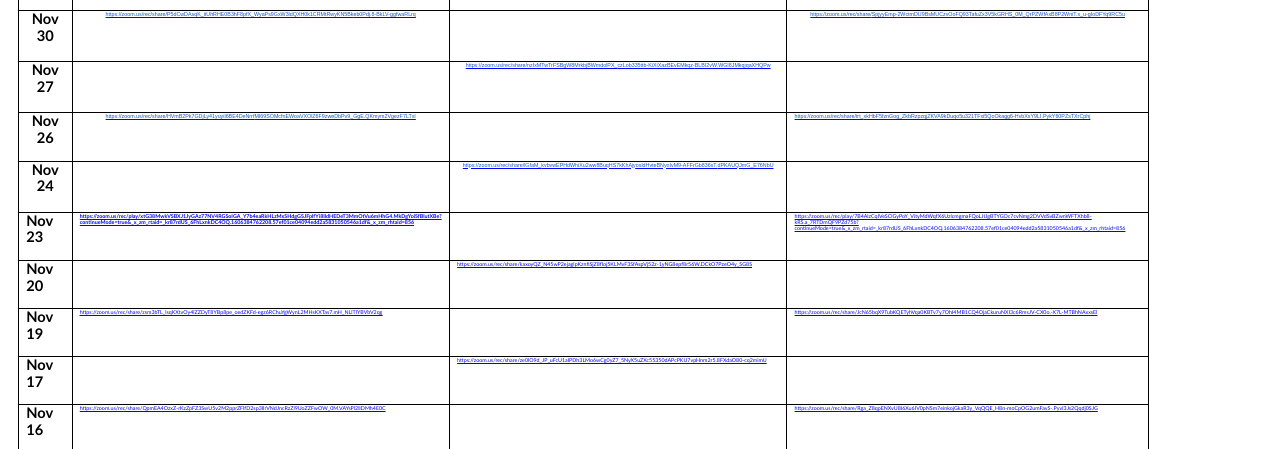
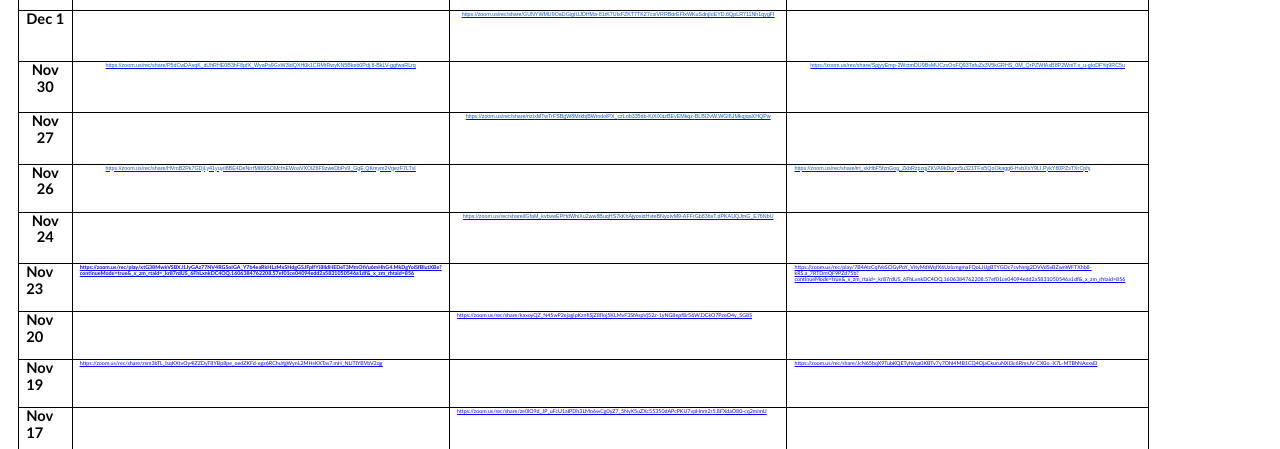
Before and after one commit to umarsuleman/umarsuleman.github.io, a plain HTML site: page index.htm in a window 1280 px wide. Shown: the part 334-783 px from the top of the page. Drawn offline with Linux system fonts and the light colour scheme.

Commit message:
Links Uploaded till December 1

```diff
--- a/index.htm
+++ b/index.htm
@@ -15,16 +15,16 @@ xmlns="http://www.w3.org/TR/REC-html40">
   <o:Author>20576</o:Author>
   <o:Template>Normal</o:Template>
   <o:LastAuthor>Shahraiz Durrani</o:LastAuthor>
-  <o:Revision>25</o:Revision>
-  <o:TotalTime>87</o:TotalTime>
+  <o:Revision>26</o:Revision>
+  <o:TotalTime>89</o:TotalTime>
   <o:Created>2020-11-16T13:42:00Z</o:Created>
-  <o:LastSaved>2020-11-30T17:16:00Z</o:LastSaved>
+  <o:LastSaved>2020-12-03T09:47:00Z</o:LastSaved>
   <o:Pages>1</o:Pages>
-  <o:Words>1237</o:Words>
-  <o:Characters>7056</o:Characters>
-  <o:Lines>58</o:Lines>
-  <o:Paragraphs>16</o:Paragraphs>
-  <o:CharactersWithSpaces>8277</o:CharactersWithSpaces>
+  <o:Words>1275</o:Words>
+  <o:Characters>7271</o:Characters>
+  <o:Lines>60</o:Lines>
+  <o:Paragraphs>17</o:Paragraphs>
+  <o:CharactersWithSpaces>8529</o:CharactersWithSpaces>
   <o:Version>16.00</o:Version>
  </o:DocumentProperties>
 </xml><![endif]-->
@@ -941,6 +941,55 @@ display:none;mso-hide:all'>Bottom of Form<o:p></o:p></span></p>
   <p class=MsoNormal align=center style='text-align:center;mso-element:frame;
   mso-element-frame-hspace:9.0pt;mso-element-wrap:around;mso-element-anchor-vertical:
   paragraph;mso-element-anchor-horizontal:page;mso-element-left:.05pt;
+  mso-element-top:40.15pt;mso-height-rule:exactly'><b>Dec 1</b></p>
+  </td>
+  <td width=508 valign=top style='width:253.8pt;border-top:none;border-left:
+  none;border-bottom:solid black 1.0pt;mso-border-bottom-themecolor:text1;
+  border-right:solid black 1.0pt;mso-border-right-themecolor:text1;mso-border-top-alt:
+  solid black .5pt;mso-border-top-themecolor:text1;mso-border-left-alt:solid black .5pt;
+  mso-border-left-themecolor:text1;mso-border-alt:solid black .5pt;mso-border-themecolor:
+  text1;padding:0in 5.4pt 0in 5.4pt'>
+  <p class=MsoNormal align=center style='text-align:center;mso-element:frame;
+  mso-element-frame-hspace:9.0pt;mso-element-wrap:around;mso-element-anchor-vertical:
+  paragraph;mso-element-anchor-horizontal:page;mso-element-left:.05pt;
+  mso-element-top:40.15pt;mso-height-rule:exactly'><b><span style='font-size:
+  24.0pt;line-height:115%'><o:p>&nbsp;</o:p></span></b></p>
+  </td>
+  <td width=538 valign=top style='width:268.8pt;border-top:none;border-left:
+  none;border-bottom:solid black 1.0pt;mso-border-bottom-themecolor:text1;
+  border-right:solid black 1.0pt;mso-border-right-themecolor:text1;mso-border-top-alt:
+  solid black .5pt;mso-border-top-themecolor:text1;mso-border-left-alt:solid black .5pt;
+  mso-border-left-themecolor:text1;mso-border-alt:solid black .5pt;mso-border-themecolor:
+  text1;padding:0in 5.4pt 0in 5.4pt'>
+  <p class=MsoNormal align=center style='text-align:center;mso-element:frame;
+  mso-element-frame-hspace:9.0pt;mso-element-wrap:around;mso-element-anchor-vertical:
+  paragraph;mso-element-anchor-horizontal:page;mso-element-left:.05pt;
+  mso-element-top:40.15pt;mso-height-rule:exactly'><span style='font-size:4.0pt;
+  line-height:115%;font-family:"Arial",sans-serif'><a
+  href="https://zoom.us/rec/share/GUNYWMU9OaDGigIUJDHMa-81tK7UIxFZKT7TKZ7csiVRRBdrEFIxWKuSdnjIoEYD.6QpLR711Nh1qygFI"
+  target="_blank"><span style='color:#1155CC;background:white'>https://zoom.us/rec/share/<wbr>GUNYWMU9OaDGigIUJDHMa-<wbr>81tK7UIxFZKT7TKZ7csiVRRBdrEFIx<wbr>WKuSdnjIoEYD.6QpLR711Nh1qygFI</span></a><b><o:p></o:p></b></span></p>
+  </td>
+  <td width=562 valign=top style='width:3.9in;border-top:none;border-left:none;
+  border-bottom:solid black 1.0pt;mso-border-bottom-themecolor:text1;
+  border-right:solid black 1.0pt;mso-border-right-themecolor:text1;mso-border-top-alt:
+  solid black .5pt;mso-border-top-themecolor:text1;mso-border-left-alt:solid black .5pt;
+  mso-border-left-themecolor:text1;mso-border-alt:solid black .5pt;mso-border-themecolor:
+  text1;padding:0in 5.4pt 0in 5.4pt'>
+  <p class=MsoNormal align=center style='text-align:center;mso-element:frame;
+  mso-element-frame-hspace:9.0pt;mso-element-wrap:around;mso-element-anchor-vertical:
+  paragraph;mso-element-anchor-horizontal:page;mso-element-left:.05pt;
+  mso-element-top:40.15pt;mso-height-rule:exactly'><b><span style='font-size:
+  24.0pt;line-height:115%'><o:p>&nbsp;</o:p></span></b></p>
+  </td>
+ </tr>
+ <tr style='mso-yfti-irow:2'>
+  <td width=90 valign=top style='width:44.75pt;border:solid black 1.0pt;
+  mso-border-themecolor:text1;border-top:none;mso-border-top-alt:solid black .5pt;
+  mso-border-top-themecolor:text1;mso-border-alt:solid black .5pt;mso-border-themecolor:
+  text1;padding:0in 5.4pt 0in 5.4pt'>
+  <p class=MsoNormal align=center style='text-align:center;mso-element:frame;
+  mso-element-frame-hspace:9.0pt;mso-element-wrap:around;mso-element-anchor-vertical:
+  paragraph;mso-element-anchor-horizontal:page;mso-element-left:.05pt;
   mso-element-top:40.15pt;mso-height-rule:exactly'><b>Nov 30</b></p>
   </td>
   <td width=508 valign=top style='width:253.8pt;border-top:none;border-left:
@@ -984,7 +1033,7 @@ display:none;mso-hide:all'>Bottom of Form<o:p></o:p></span></p>
   target="_blank"><span style='color:#1155CC;background:white'>https://zoom.us/rec/share/<wbr>SpjyyEmp-<wbr>2WctmDU9BsMUCzvOoFQ93TafuZx3V5<wbr>kGRHS_0M_QrPZWfAxB8P2WniT.x_u-<wbr>gIoDFYq9RC5u</span></a><b><o:p></o:p></b></span></p>
   </td>
  </tr>
- <tr style='mso-yfti-irow:2'>
+ <tr style='mso-yfti-irow:3'>
   <td width=90 valign=top style='width:44.75pt;border:solid black 1.0pt;
   mso-border-themecolor:text1;border-top:none;mso-border-top-alt:solid black .5pt;
   mso-border-top-themecolor:text1;mso-border-alt:solid black .5pt;mso-border-themecolor:
@@ -1035,7 +1084,7 @@ display:none;mso-hide:all'>Bottom of Form<o:p></o:p></span></p>
   24.0pt;line-height:115%'><o:p>&nbsp;</o:p></span></b></p>
   </td>
  </tr>
- <tr style='mso-yfti-irow:3'>
+ <tr style='mso-yfti-irow:4'>
   <td width=90 valign=top style='width:44.75pt;border:solid black 1.0pt;
   mso-border-themecolor:text1;border-top:none;mso-border-top-alt:solid black .5pt;
   mso-border-top-themecolor:text1;mso-border-alt:solid black .5pt;mso-border-themecolor:
@@ -1087,7 +1136,7 @@ display:none;mso-hide:all'>Bottom of Form<o:p></o:p></span></p>
   background:white'>https://zoom.us/rec/share/trt_<wbr>xkHbF5fznGog_<wbr>ZkbRzpzqjZKVA9kDuqo5u321TFxi5Q<wbr>oOkagg6-HvbXsY9LI.<wbr>PykY60PZsTXrCphj</span></a><b><o:p></o:p></b></span></p>
   </td>
  </tr>
- <tr style='mso-yfti-irow:4'>
+ <tr style='mso-yfti-irow:5'>
   <td width=90 valign=top style='width:44.75pt;border:solid black 1.0pt;
   mso-border-themecolor:text1;border-top:none;mso-border-top-alt:solid black .5pt;
   mso-border-top-themecolor:text1;mso-border-alt:solid black .5pt;mso-border-themecolor:
@@ -1137,7 +1186,7 @@ display:none;mso-hide:all'>Bottom of Form<o:p></o:p></span></p>
   24.0pt;line-height:115%'><o:p>&nbsp;</o:p></span></b></p>
   </td>
  </tr>
- <tr style='mso-yfti-irow:5'>
+ <tr style='mso-yfti-irow:6'>
   <td width=90 valign=top style='width:44.75pt;border:solid black 1.0pt;
   mso-border-themecolor:text1;border-top:none;mso-border-top-alt:solid black .5pt;
   mso-border-top-themecolor:text1;mso-border-alt:solid black .5pt;mso-border-themecolor:
@@ -1183,7 +1232,7 @@ display:none;mso-hide:all'>Bottom of Form<o:p></o:p></span></p>
   href="https://zoom.us/rec/play/7B4AlzCqIVeSClGyPoY_VityMdWqfX6UzlcmgmaFQoLJUgBTYGOc7cvNmg2DVVdSvBZwnWFTXhb8-kRS.a_7RTDmQF9PZd75b?continueMode=true&amp;_x_zm_rtaid=_kr87rdUS_6FhLxnkDC4OQ.1606384762208.57ef01ce04094edd2a5831050546a1df&amp;_x_zm_rhtaid=856">https://zoom.us/rec/play/7B4AlzCqIVeSClGyPoY_VityMdWqfX6UzlcmgmaFQoLJUgBTYGOc7cvNmg2DVVdSvBZwnWFTXhb8-kRS.a_7RTDmQF9PZd75b?continueMode=true&amp;_x_zm_rtaid=_kr87rdUS_6FhLxnkDC4OQ.1606384762208.57ef01ce04094edd2a5831050546a1df&amp;_x_zm_rhtaid=856</a><o:p></o:p></span></p>
   </td>
  </tr>
- <tr style='mso-yfti-irow:6'>
+ <tr style='mso-yfti-irow:7'>
   <td width=90 valign=top style='width:44.75pt;border:solid black 1.0pt;
   mso-border-themecolor:text1;border-top:none;mso-border-top-alt:solid black .5pt;
   mso-border-top-themecolor:text1;mso-border-alt:solid black .5pt;mso-border-themecolor:
@@ -1218,7 +1267,7 @@ display:none;mso-hide:all'>Bottom of Form<o:p></o:p></span></p>
   mso-border-left-themecolor:text1;mso-border-alt:solid black .5pt;mso-border-themecolor:
   text1;padding:0in 5.4pt 0in 5.4pt'></td>
  </tr>
- <tr style='mso-yfti-irow:7'>
+ <tr style='mso-yfti-irow:8'>
   <td width=90 valign=top style='width:44.75pt;border:solid black 1.0pt;
   mso-border-themecolor:text1;border-top:none;mso-border-top-alt:solid black .5pt;
   mso-border-top-themecolor:text1;mso-border-alt:solid black .5pt;mso-border-themecolor:
@@ -1264,7 +1313,7 @@ display:none;mso-hide:all'>Bottom of Form<o:p></o:p></span></p>
   href="https://zoom.us/rec/share/JcN65bqX9TubKQETyhVqa0KBTv7y7OhI4MB1CQ4OjaCkuruNXI3c6RmsJV-CX0o.-X7L-MTBhNAxxsEl">https://zoom.us/rec/share/JcN65bqX9TubKQETyhVqa0KBTv7y7OhI4MB1CQ4OjaCkuruNXI3c6RmsJV-CX0o.-X7L-MTBhNAxxsEl</a><o:p></o:p></span></p>
   </td>
  </tr>
- <tr style='mso-yfti-irow:8'>
+ <tr style='mso-yfti-irow:9'>
   <td width=90 valign=top style='width:44.75pt;border:solid black 1.0pt;
   mso-border-themecolor:text1;border-top:none;mso-border-top-alt:solid black .5pt;
   mso-border-top-themecolor:text1;mso-border-alt:solid black .5pt;mso-border-themecolor:
@@ -1299,7 +1348,7 @@ display:none;mso-hide:all'>Bottom of Form<o:p></o:p></span></p>
   mso-border-left-themecolor:text1;mso-border-alt:solid black .5pt;mso-border-themecolor:
   text1;padding:0in 5.4pt 0in 5.4pt'></td>
  </tr>
- <tr style='mso-yfti-irow:9'>
+ <tr style='mso-yfti-irow:10'>
   <td width=90 valign=top style='width:44.75pt;border:solid black 1.0pt;
   mso-border-themecolor:text1;border-top:none;mso-border-top-alt:solid black .5pt;
   mso-border-top-themecolor:text1;mso-border-alt:solid black .5pt;mso-border-themecolor:
@@ -1345,7 +1394,7 @@ display:none;mso-hide:all'>Bottom of Form<o:p></o:p></span></p>
   href="https://zoom.us/rec/share/Rga_Z8qpENXvU8I6Xu6IV0pNSm7einkojGkaR3y_VqQQE_H8n-moCpOG2umFavS-.Pyvl3Js2Qqdj0SJG">https://zoom.us/rec/share/Rga_Z8qpENXvU8I6Xu6IV0pNSm7einkojGkaR3y_VqQQE_H8n-moCpOG2umFavS-.Pyvl3Js2Qqdj0SJG</a><o:p></o:p></span></p>
   </td>
  </tr>
- <tr style='mso-yfti-irow:10'>
+ <tr style='mso-yfti-irow:11'>
   <td width=90 valign=top style='width:44.75pt;border:solid black 1.0pt;
   mso-border-themecolor:text1;border-top:none;mso-border-top-alt:solid black .5pt;
   mso-border-top-themecolor:text1;mso-border-alt:solid black .5pt;mso-border-themecolor:
@@ -1391,7 +1440,7 @@ display:none;mso-hide:all'>Bottom of Form<o:p></o:p></span></p>
   style='font-size:4.0pt;line-height:115%'><o:p>&nbsp;</o:p></span></p>
   </td>
  </tr>
- <tr style='mso-yfti-irow:11'>
+ <tr style='mso-yfti-irow:12'>
   <td width=90 valign=top style='width:44.75pt;border:solid black 1.0pt;
   mso-border-themecolor:text1;border-top:none;mso-border-top-alt:solid black .5pt;
   mso-border-top-themecolor:text1;mso-border-alt:solid black .5pt;mso-border-themecolor:
@@ -1437,7 +1486,7 @@ display:none;mso-hide:all'>Bottom of Form<o:p></o:p></span></p>
   href="https://zoom.us/rec/share/WdS1bWc-c-ewIbV1EC44aIk22mR4Gavkq2DUHX4kv-uI7Y5bf7tKQS-ORKYHp__L.y-GZ5dgEPjMcya0D">https://zoom.us/rec/share/WdS1bWc-c-ewIbV1EC44aIk22mR4Gavkq2DUHX4kv-uI7Y5bf7tKQS-ORKYHp__L.y-GZ5dgEPjMcya0D</a><o:p></o:p></span></p>
   </td>
  </tr>
- <tr style='mso-yfti-irow:12'>
+ <tr style='mso-yfti-irow:13'>
   <td width=90 valign=top style='width:44.75pt;border:solid black 1.0pt;
   mso-border-themecolor:text1;border-top:none;mso-border-top-alt:solid black .5pt;
   mso-border-top-themecolor:text1;mso-border-alt:solid black .5pt;mso-border-themecolor:
@@ -1482,7 +1531,7 @@ display:none;mso-hide:all'>Bottom of Form<o:p></o:p></span></p>
   style='font-size:4.0pt;line-height:115%'><o:p>&nbsp;</o:p></span></p>
   </td>
  </tr>
- <tr style='mso-yfti-irow:13'>
+ <tr style='mso-yfti-irow:14'>
   <td width=90 valign=top style='width:44.75pt;border:solid black 1.0pt;
   mso-border-themecolor:text1;border-top:none;mso-border-top-alt:solid black .5pt;
   mso-border-top-themecolor:text1;mso-border-alt:solid black .5pt;mso-border-themecolor:
@@ -1529,7 +1578,7 @@ display:none;mso-hide:all'>Bottom of Form<o:p></o:p></span></p>
   href="https://zoom.us/rec/share/n_4xgRX7H4WGzhMpddSfDs1VPzkNp3bodxcjZsnWBtndATJ20gN-c_jv5OKZRKV0.pL-CkaWQLlmNw_D4">https://zoom.us/rec/share/n_4xgRX7H4WGzhMpddSfDs1VPzkNp3bodxcjZsnWBtndATJ20gN-c_jv5OKZRKV0.pL-CkaWQLlmNw_D4</a><o:p></o:p></span></p>
   </td>
  </tr>
- <tr style='mso-yfti-irow:14'>
+ <tr style='mso-yfti-irow:15'>
   <td width=90 valign=top style='width:44.75pt;border:solid black 1.0pt;
   mso-border-themecolor:text1;border-top:none;mso-border-top-alt:solid black .5pt;
   mso-border-top-themecolor:text1;mso-border-alt:solid black .5pt;mso-border-themecolor:
@@ -1574,7 +1623,7 @@ display:none;mso-hide:all'>Bottom of Form<o:p></o:p></span></p>
   style='font-size:4.0pt;line-height:115%'><o:p>&nbsp;</o:p></span></p>
   </td>
  </tr>
- <tr style='mso-yfti-irow:15'>
+ <tr style='mso-yfti-irow:16'>
   <td width=90 valign=top style='width:44.75pt;border:solid black 1.0pt;
   mso-border-themecolor:text1;border-top:none;mso-border-top-alt:solid black .5pt;
   mso-border-top-themecolor:text1;mso-border-alt:solid black .5pt;mso-border-themecolor:
@@ -1620,7 +1669,7 @@ display:none;mso-hide:all'>Bottom of Form<o:p></o:p></span></p>
   href="https://zoom.us/rec/share/4QwShkRjiIdpzmL5YoLFDjlrKebUJXuDv9hHAoVoVtob-pxbjKyTK5tiXryNt6O4.E00ueSfk41oz7vFJ">https://zoom.us/rec/share/4QwShkRjiIdpzmL5YoLFDjlrKebUJXuDv9hHAoVoVtob-pxbjKyTK5tiXryNt6O4.E00ueSfk41oz7vFJ</a><o:p></o:p></span></p>
   </td>
  </tr>
- <tr style='mso-yfti-irow:16'>
+ <tr style='mso-yfti-irow:17'>
   <td width=90 valign=top style='width:44.75pt;border:solid black 1.0pt;
   mso-border-themecolor:text1;border-top:none;mso-border-top-alt:solid black .5pt;
   mso-border-top-themecolor:text1;mso-border-alt:solid black .5pt;mso-border-themecolor:
@@ -1665,7 +1714,7 @@ display:none;mso-hide:all'>Bottom of Form<o:p></o:p></span></p>
   style='font-size:4.0pt;line-height:115%'><o:p>&nbsp;</o:p></span></p>
   </td>
  </tr>
- <tr style='mso-yfti-irow:17'>
+ <tr style='mso-yfti-irow:18'>
   <td width=90 valign=top style='width:44.75pt;border:solid black 1.0pt;
   mso-border-themecolor:text1;border-top:none;mso-border-top-alt:solid black .5pt;
   mso-border-top-themecolor:text1;mso-border-alt:solid black .5pt;mso-border-themecolor:
@@ -1711,7 +1760,7 @@ display:none;mso-hide:all'>Bottom of Form<o:p></o:p></span></p>
   href="https://zoom.us/rec/share/NoJPai4rqxSdvqrm9xdtv0gZ_Q1QQdtLrqVaOoW9dqqHxM1zG0_-GubJGS3Lwau5._83b4gv5R3gd7x5j">https://zoom.us/rec/share/NoJPai4rqxSdvqrm9xdtv0gZ_Q1QQdtLrqVaOoW9dqqHxM1zG0_-GubJGS3Lwau5._83b4gv5R3gd7x5j</a><o:p></o:p></span></p>
   </td>
  </tr>
- <tr style='mso-yfti-irow:18'>
+ <tr style='mso-yfti-irow:19'>
   <td width=90 valign=top style='width:44.75pt;border:solid black 1.0pt;
   mso-border-themecolor:text1;border-top:none;mso-border-top-alt:solid black .5pt;
   mso-border-top-themecolor:text1;mso-border-alt:solid black .5pt;mso-border-themecolor:
@@ -1756,7 +1805,7 @@ display:none;mso-hide:all'>Bottom of Form<o:p></o:p></span></p>
   href="https://zoom.us/rec/share/RzSLVtI90nmexw06-Ou9RghWhSQtTasAxdRREL-XNSH9LrSL9dJDHyh1Xc6goG7a.tTXz4u6yAMxmKeKj">https://zoom.us/rec/share/RzSLVtI90nmexw06-Ou9RghWhSQtTasAxdRREL-XNSH9LrSL9dJDHyh1Xc6goG7a.tTXz4u6yAMxmKeKj</a><o:p></o:p></span></p>
   </td>
  </tr>
- <tr style='mso-yfti-irow:19'>
+ <tr style='mso-yfti-irow:20'>
   <td width=90 valign=top style='width:44.75pt;border:solid black 1.0pt;
   mso-border-themecolor:text1;border-top:none;mso-border-top-alt:solid black .5pt;
   mso-border-top-themecolor:text1;mso-border-alt:solid black .5pt;mso-border-themecolor:
@@ -1801,7 +1850,7 @@ display:none;mso-hide:all'>Bottom of Form<o:p></o:p></span></p>
   href="https://zoom.us/rec/share/U6ZLJoUy_9T8PP8sEvIfzK8FiGvCzPeV9BL9o6H-BPN3L9iQK8srGlYqdrsd_4hS.SQ-_GaqBN5lJgpOk">https://zoom.us/rec/share/U6ZLJoUy_9T8PP8sEvIfzK8FiGvCzPeV9BL9o6H-BPN3L9iQK8srGlYqdrsd_4hS.SQ-_GaqBN5lJgpOk</a><o:p></o:p></span></p>
   </td>
  </tr>
- <tr style='mso-yfti-irow:20'>
+ <tr style='mso-yfti-irow:21'>
   <td width=90 valign=top style='width:44.75pt;border:solid black 1.0pt;
   mso-border-themecolor:text1;border-top:none;mso-border-top-alt:solid black .5pt;
   mso-border-top-themecolor:text1;mso-border-alt:solid black .5pt;mso-border-themecolor:
@@ -1846,7 +1895,7 @@ display:none;mso-hide:all'>Bottom of Form<o:p></o:p></span></p>
   href="https://zoom.us/rec/share/3Em-DkMkh6mN1ZdTzOZ6L_qkXvlxtU2fEAPOJogiYrMh2SiXigHX-ndiNOQyvFmi.TWoSdbqTFf8nc06q">https://zoom.us/rec/share/3Em-DkMkh6mN1ZdTzOZ6L_qkXvlxtU2fEAPOJogiYrMh2SiXigHX-ndiNOQyvFmi.TWoSdbqTFf8nc06q</a><o:p></o:p></span></p>
   </td>
  </tr>
- <tr style='mso-yfti-irow:21'>
+ <tr style='mso-yfti-irow:22'>
   <td width=90 valign=top style='width:44.75pt;border:solid black 1.0pt;
   mso-border-themecolor:text1;border-top:none;mso-border-top-alt:solid black .5pt;
   mso-border-top-themecolor:text1;mso-border-alt:solid black .5pt;mso-border-themecolor:
@@ -1891,7 +1940,7 @@ display:none;mso-hide:all'>Bottom of Form<o:p></o:p></span></p>
   href="https://zoom.us/rec/share/zp53WTyOh679jOqssOeU6HJqO6-2XcDVXp5GQSvnqUI1o3IvIbNbxCiE3O1mT_0U.Ail4hfR_EzCF74GN">https://zoom.us/rec/share/zp53WTyOh679jOqssOeU6HJqO6-2XcDVXp5GQSvnqUI1o3IvIbNbxCiE3O1mT_0U.Ail4hfR_EzCF74GN</a><o:p></o:p></span></p>
   </td>
  </tr>
- <tr style='mso-yfti-irow:22;mso-yfti-lastrow:yes'>
+ <tr style='mso-yfti-irow:23;mso-yfti-lastrow:yes'>
   <td width=90 valign=top style='width:44.75pt;border:solid black 1.0pt;
   mso-border-themecolor:text1;border-top:none;mso-border-top-alt:solid black .5pt;
   mso-border-top-themecolor:text1;mso-border-alt:solid black .5pt;mso-border-themecolor:
```
